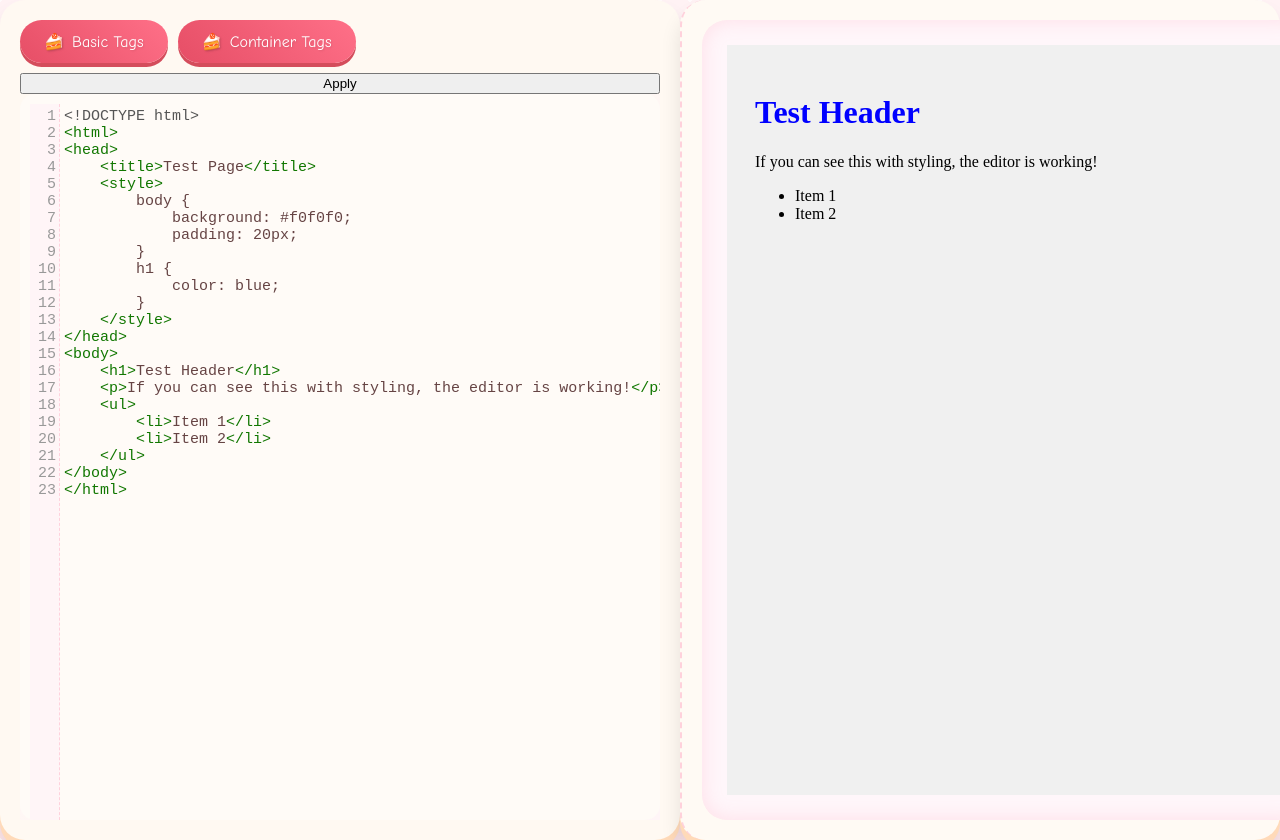
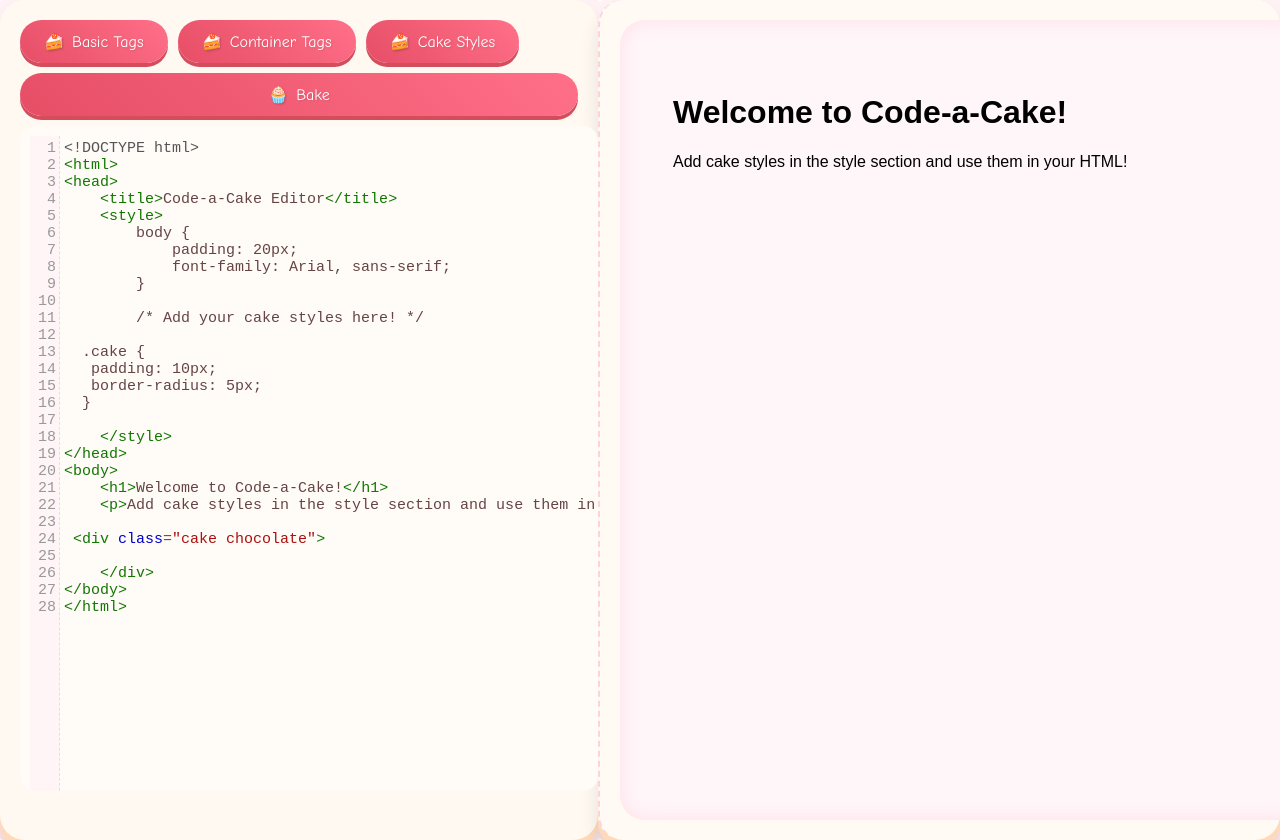
Before and after one commit to omnisonic/code-a-cake, a website with bundled scripts: page src/index.html in a window 1280 px wide. Shown: the top 840 px of the page. Built offline with nearby package versions, Linux system fonts and the light colour scheme.

Commit message:
improve project strucutre, cakes menus css working, fixed scrol bars

```diff
--- a/src/css/styles.css
+++ b/src/css/styles.css
@@ -49,11 +49,17 @@ h1::after {
     display: flex;
     flex-direction: column;
     background: #fffaf4; /* Slightly different vanilla shade for contrast */
+
 }
 
 .CodeMirror {
-    flex: 1;
-    height: 100% !important;
+    position: absolute;
+    top: 0;
+    left: 0;
+    right: 0;
+    bottom: 0;
+    height: 93% !important;
+    width: 100%;
     background-color: #fffbf7 !important; /* Warm white background */
     color: #664444 !important; /* Warm brown text */
     font-size: 15px;
@@ -68,9 +74,8 @@ h1::after {
 
 #code-editor {
     flex: 1;
-    display: flex;
-    flex-direction: column;
-    background: linear-gradient(135deg, #fff9f2, #fff5f7); /* Subtle gradient */
+    position: relative;
+    /* Remove overflow: auto from here since CodeMirror handles scrolling */
 }
 
 #container {
@@ -213,3 +218,64 @@ h1::after {
     border-bottom-right-radius: 25px;
     /* Creates a decorative frosting-like border at the bottom */
 }
+
+#apply-button {
+    background: linear-gradient(45deg, #e64e66, #ff7088);
+    color: #fff;
+    padding: 12px 30px;
+    border: none;
+    cursor: pointer;
+    border-radius: 25px;
+    font-size: 16px;
+    font-family: 'Comic Sans MS', cursive, sans-serif;
+    box-shadow: 0 4px 0 #d44d5c;
+    transition: all 0.2s ease;
+    position: relative;
+    overflow: hidden;
+    text-shadow: 1px 1px 2px rgba(0,0,0,0.1);
+    margin-bottom: 10px;
+}
+
+#apply-button::before {
+    content: "🧁";
+    margin-right: 8px;
+    filter: drop-shadow(1px 1px 1px rgba(0,0,0,0.1));
+}
+
+#apply-button:hover {
+    transform: translateY(2px);
+    box-shadow: 0 2px 0 #d44d5c;
+    background: linear-gradient(45deg, #ff7088, #ff8fa3);
+}
+
+body {
+    margin: 0;
+    padding: 0;
+    height: 100vh;
+    overflow: hidden;
+}
+
+#container {
+    display: flex;
+    height: 100vh;
+}
+
+.editor {
+    flex: 1;
+    display: flex;
+    flex-direction: column;
+    height: 100%;
+    overflow: hidden; /* Prevent scrolling at container level */
+}
+
+.snippet-menu {
+    flex-shrink: 0;
+}
+
+#code-editor {
+    flex: 1;
+    position: relative;
+    /* Remove overflow: auto from here since CodeMirror handles scrolling */
+}
+
+/* CodeMirror styles are defined above */
--- a/src/index.html
+++ b/src/index.html
@@ -8,28 +8,8 @@
 <body>
     <div id="container">
         <div class="editor">
-            <div class="snippet-menu">
-                <div class="dropdown">
-                    <button class="dropbtn">Basic Tags</button>
-                    <div class="dropdown-content">
-                        <a href="#" data-tag="heading"><code>&lt;h1&gt;&lt;/h1&gt;</code> Heading</a>
-                        <a href="#" data-tag="paragraph"><code>&lt;p&gt;&lt;/p&gt;</code> Paragraph</a>
-                        <a href="#" data-tag="list"><code>&lt;ul&gt;&lt;/ul&gt;</code> List</a>
-                        <a href="#" data-tag="link"><code>&lt;a&gt;&lt;/a&gt;</code> Link</a>
-                        <a href="#" data-tag="image"><code>&lt;img&gt;</code> Image</a>
-                    </div>
-                </div>
-                <div class="dropdown">
-                    <button class="dropbtn">Container Tags</button>
-                    <div class="dropdown-content">
-                        <a href="#" data-tag="div">Div</a>
-                        <a href="#" data-tag="section">Section</a>
-                        <a href="#" data-tag="article">Article</a>
-                        <a href="#" data-tag="span">Span</a>
-                    </div>
-                </div>
-            </div>
-            <button id="apply-button">Apply</button>
+            <div id="menu-container"></div>
+            <button id="apply-button">Bake</button>
             <div id="code-editor"></div>
         </div>
         <div class="preview">
@@ -40,6 +20,7 @@
     <script src="https://cdnjs.cloudflare.com/ajax/libs/codemirror/5.65.15/codemirror.min.js"></script>
     <script src="https://cdnjs.cloudflare.com/ajax/libs/codemirror/5.65.15/mode/htmlmixed/htmlmixed.js"></script>
     <script src="https://cdnjs.cloudflare.com/ajax/libs/codemirror/5.65.15/mode/xml/xml.js"></script>
+    <script src="js/menu.js" type="module"></script>
     <script src="js/snippets.js" type="module"></script>
     <script src="js/preview.js" type="module"></script>
     <script src="js/editor.js" type="module"></script>
--- a/src/js/editor.js
+++ b/src/js/editor.js
@@ -10,64 +10,55 @@ document.addEventListener('DOMContentLoaded', () => {
   value: `<!DOCTYPE html>
 <html>
 <head>
-    <title>Test Page</title>
+    <title>Code-a-Cake Editor</title>
     <style>
         body {
-            background: #f0f0f0;
             padding: 20px;
+            font-family: Arial, sans-serif;
         }
-        h1 {
-            color: blue;
-        }
+
+        /* Add your cake styles here! */
+
+  .cake {
+   padding: 10px;
+   border-radius: 5px;
+  }
+
     </style>
 </head>
 <body>
-    <h1>Test Header</h1>
-    <p>If you can see this with styling, the editor is working!</p>
-    <ul>
-        <li>Item 1</li>
-        <li>Item 2</li>
-    </ul>
+    <h1>Welcome to Code-a-Cake!</h1>
+    <p>Add cake styles in the style section and use them in your HTML!</p>
+
+ <div class="cake chocolate">
+
+    </div>
 </body>
 </html>`
 });
 
 // Debounce function to limit preview updates
-function debounce(func, wait) {
-    let timeout;
-    return function executedFunction(...args) {
-        const later = () => {
-            clearTimeout(timeout);
-            func(...args);
-        };
-        clearTimeout(timeout);
-        timeout = setTimeout(later, wait);
-    };
-}
+// function debounce(func, wait) {
+//     let timeout;
+//     return function executedFunction(...args) {
+//         const later = () => {
+//             clearTimeout(timeout);
+//             func(...args);
+//         };
+//         clearTimeout(timeout);
+//         timeout = setTimeout(later, wait);
+//     };
+// }
 
-// Add editor change handler
-codeEditor.on('change', debounce(() => updatePreview(codeEditor), 300));
+// Remove or comment out the automatic change handler
+// codeEditor.on('change', debounce(() => updatePreview(codeEditor), 300));
 
-// Initialize event listeners for tag snippets
-document.querySelectorAll('.dropdown-content a').forEach(item => {
-    item.addEventListener('click', (e) => {
-        e.preventDefault();
-        const tagKey = e.target.dataset.tag;
-        if (tagSnippets[tagKey]) {
-            // Get cursor position
-            const cursor = codeEditor.getCursor();
-            // Insert the snippet at cursor position
-            codeEditor.replaceRange(tagSnippets[tagKey], cursor);
-        }
-    });
-});
+// Apply button handler (already exists)
+// const applyButton = document.getElementById('apply-button');
+// applyButton.addEventListener('click', () => updatePreview(codeEditor));
 
-// Apply button handler
-const applyButton = document.getElementById('apply-button');
-applyButton.addEventListener('click', () => updatePreview(codeEditor));
-
-// Initial preview
-updatePreview(codeEditor);
+// Initial preview (keep this to show initial content)
+// updatePreview(codeEditor);
 
 }); // End of DOMContentLoaded
 
--- /dev/null
+++ b/src/js/menu.js
@@ -0,0 +1,19 @@
+async function loadMenu() {
+    try {
+        const response = await fetch('templates/menu.html');
+        const menuHtml = await response.text();
+        const menuContainer = document.getElementById('menu-container');
+        if (menuContainer) {
+            menuContainer.innerHTML = menuHtml;
+            // Dispatch an event to notify that the menu has been loaded
+            menuContainer.dispatchEvent(new CustomEvent('menuLoaded'));
+        }
+    } catch (error) {
+        console.error('Error loading menu:', error);
+    }
+}
+
+// Load the menu when the page loads
+document.addEventListener('DOMContentLoaded', loadMenu);
+
+export { loadMenu };
--- a/src/js/preview.js
+++ b/src/js/preview.js
@@ -1,4 +1,19 @@
 import { getEditor } from './editor.js';
+
+// Import confetti from CDN
+const confettiScript = document.createElement('script');
+confettiScript.src = 'https://cdn.jsdelivr.net/npm/canvas-confetti@1.5.1/dist/confetti.browser.min.js';
+document.head.appendChild(confettiScript);
+
+function triggerConfetti() {
+  if (window.confetti) {
+    confetti({
+      particleCount: 100,
+      spread: 70,
+      origin: { y: 0.6 }
+    });
+  }
+}
 
 function debounce(func, wait) {
   let timeout;
@@ -38,7 +53,10 @@ document.addEventListener('DOMContentLoaded', () => {
   // Set up apply button
   const applyButton = document.getElementById('apply-button');
   if (applyButton) {
-    applyButton.addEventListener('click', updatePreview);
+    applyButton.addEventListener('click', () => {
+      updatePreview();
+      triggerConfetti();
+    });
   }
 });
 
--- a/src/js/snippets.js
+++ b/src/js/snippets.js
@@ -1,4 +1,5 @@
 const tagSnippets = {
+  // Basic Tags
   'heading': '<h1>Your Heading Here</h1>',
   'paragraph': '<p>Your paragraph text here</p>',
   'list': `<ul>
@@ -8,20 +9,55 @@ const tagSnippets = {
 </ul>`,
   'link': '<a href="https://example.com">Link Text</a>',
   'image': '<img src="image.jpg" alt="Image description">',
-  'div': '<div class="container">\n    Your content here\n</div>',
+  'div': '<div class=""></div>',
+  'class': 'class="your-class-name"',
+
+  // Container Tags
   'section': '<section>\n    <h2>Section Title</h2>\n    <p>Section content</p>\n</section>',
   'article': '<article>\n    <h2>Article Title</h2>\n    <p>Article content</p>\n</article>',
-  'span': '<span>Inline text</span>'
+  'span': '<span>Inline text</span>',
+  'cake-chocolate': `
+    .chocolate {
+      background-color: #704214;
+      color: #fff;
+    }`,
+  'cake-vanilla': `
+    .vanilla {
+      background-color: #f3e5ab;
+      color: #000;
+    }`,
+  'cake-strawberry': `
+    .strawberry {
+      background-color: #f9c7ca;
+      color: #000;
+    }`,
+  'cake-rainbow': `
+    .rainbow {
+      background-image: linear-gradient(to right, red, orange, yellow, green, blue, indigo, violet);
+      color: #fff;
+    }`,
+  'cake-polkadot': `
+    .polkadot {
+      background-color: transparent;
+      background-image: radial-gradient(circle at center, #ff69b4 10px, transparent 11px);
+      background-size: 40px 40px;
+      color: #000;
+    }`
 };
 
 import { getEditor } from './editor.js';
 
-document.addEventListener('DOMContentLoaded', () => {
+function attachSnippetHandlers() {
   document.querySelectorAll('.dropdown-content a').forEach(item => {
     item.addEventListener('click', (e) => {
       e.preventDefault();
-      const tagKey = e.target.dataset.tag;
+      // Get the closest anchor element in case we clicked on a child element
+      const anchor = e.target.closest('a');
+      if (!anchor) return;
+
+      const tagKey = anchor.dataset.tag;
       const codeEditor = getEditor();
+      console.log('Clicked tag:', tagKey); // Debug log
 
       if (tagSnippets[tagKey] && codeEditor) {
         // Get cursor position
@@ -31,6 +67,22 @@ document.addEventListener('DOMContentLoaded', () => {
       }
     });
   });
-});
+}
+
+// Initial attachment of handlers
+document.addEventListener('DOMContentLoaded', attachSnippetHandlers);
+
+// Re-attach handlers when menu content changes
+const menuContainer = document.getElementById('menu-container');
+if (menuContainer) {
+  const observer = new MutationObserver(() => {
+    attachSnippetHandlers();
+  });
+
+  observer.observe(menuContainer, {
+    childList: true,
+    subtree: true
+  });
+}
 
 export default tagSnippets;
--- /dev/null
+++ b/src/templates/menu.html
@@ -0,0 +1,33 @@
+<div class="snippet-menu">
+    <div class="dropdown">
+        <button class="dropbtn">Basic Tags</button>
+        <div class="dropdown-content">
+            <a href="#" data-tag="heading"><code>&lt;h1&gt;&lt;/h1&gt;</code> Heading</a>
+            <a href="#" data-tag="paragraph"><code>&lt;p&gt;&lt;/p&gt;</code> Paragraph</a>
+            <a href="#" data-tag="list"><code>&lt;ul&gt;&lt;/ul&gt;</code> List</a>
+            <a href="#" data-tag="link"><code>&lt;a&gt;&lt;/a&gt;</code> Link</a>
+            <a href="#" data-tag="image"><code>&lt;img&gt;</code> Image</a>
+            <a href="#" data-tag="div"><code>&lt;div&gt;&lt;/div&gt;</code> Div</a>
+            <a href="#" data-tag="class"><code>class=""</code> Class</a>
+        </div>
+    </div>
+    <div class="dropdown">
+        <button class="dropbtn">Container Tags</button>
+        <div class="dropdown-content">
+            <a href="#" data-tag="div">Div</a>
+            <a href="#" data-tag="section">Section</a>
+            <a href="#" data-tag="article">Article</a>
+            <a href="#" data-tag="span">Span</a>
+        </div>
+    </div>
+    <div class="dropdown">
+        <button class="dropbtn">Cake Styles</button>
+        <div class="dropdown-content">
+            <a href="#" data-tag="cake-chocolate">Chocolate Cake CSS</a>
+            <a href="#" data-tag="cake-vanilla">Vanilla Cake CSS</a>
+            <a href="#" data-tag="cake-strawberry">Strawberry Cake CSS</a>
+            <a href="#" data-tag="cake-rainbow">Rainbow Cake CSS</a>
+            <a href="#" data-tag="cake-polkadot">Polka Dot Cake CSS</a>
+        </div>
+    </div>
+</div>
```
